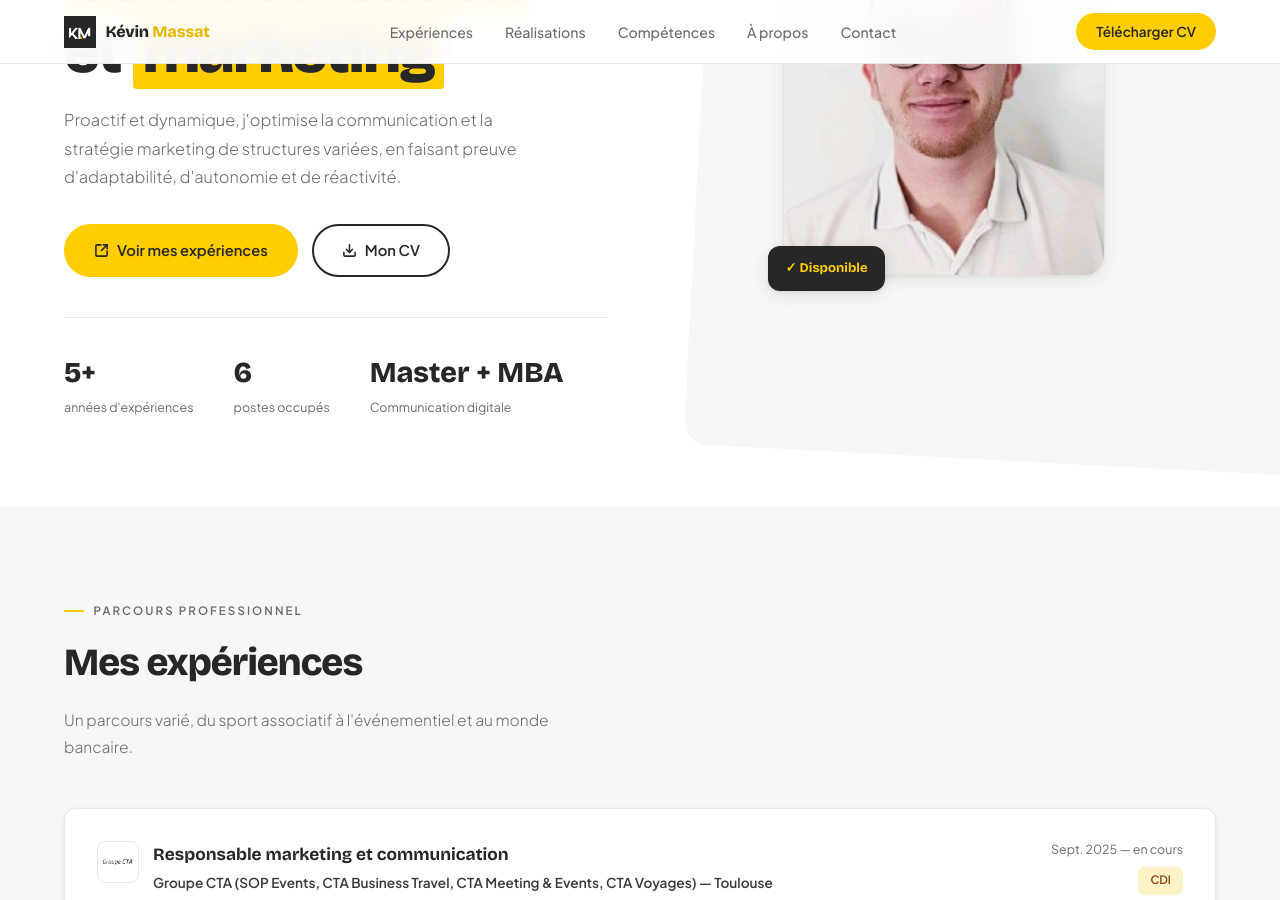
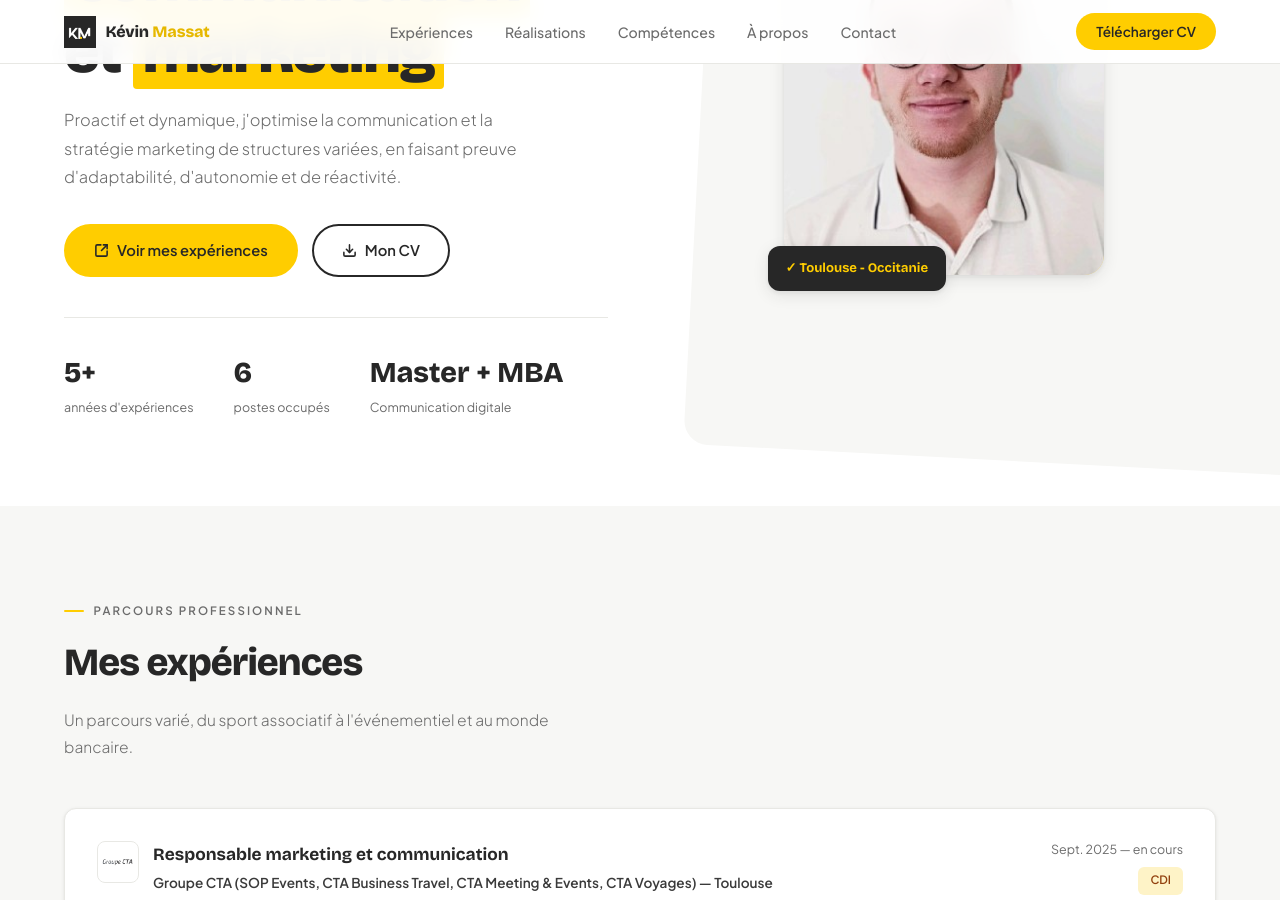
Before and after one commit to kmassat/portfolio-kevin-massat, a Jekyll site: the page built from index.html, in a window 1280 px wide and 900 px high, scrolled down 394 px. Built offline with Jekyll 4.4.1, drawn with Linux system fonts in a browser that asks for light colours.

Commit message:
Update 🏠 Accueil & Compétences “textes”

```diff
--- a/_data/accueil.yml
+++ b/_data/accueil.yml
@@ -1,6 +1,6 @@
 badge: Disponible · Toulouse
 badge_color: '#22C55E'
-hero_badge: ✓ Disponible
+hero_badge: ✓ Toulouse - Occitanie
 photo_profil: Images/photo_de_profil.jpg
 titre: Kévin Massat,<br>responsable <em>communication</em><br>et <em>marketing</em>
 sous_titre: Proactif et dynamique, j'optimise la communication et la stratégie marketing de structures variées, en faisant preuve d'adaptabilité, d'autonomie et de réactivité.
```
